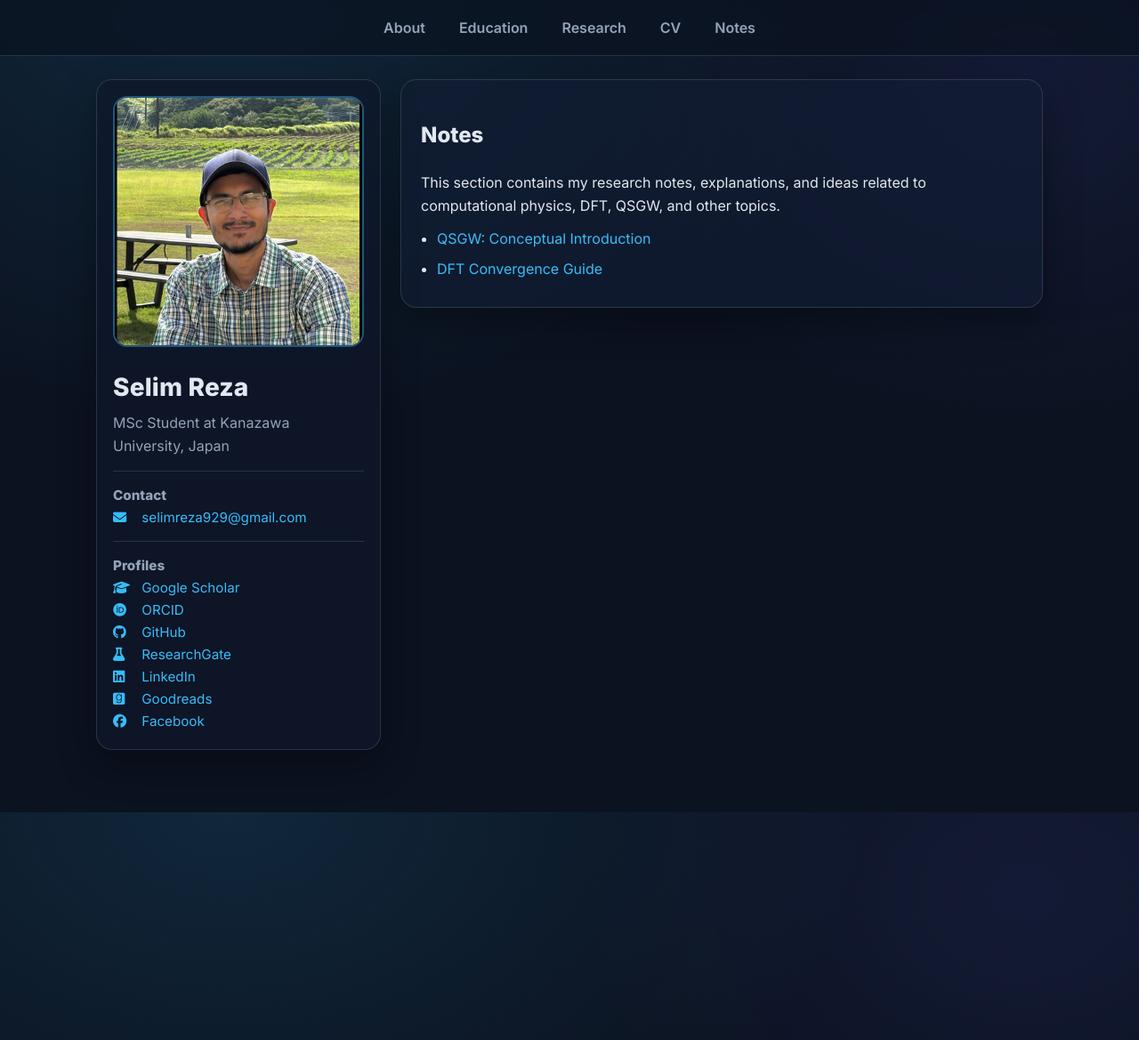
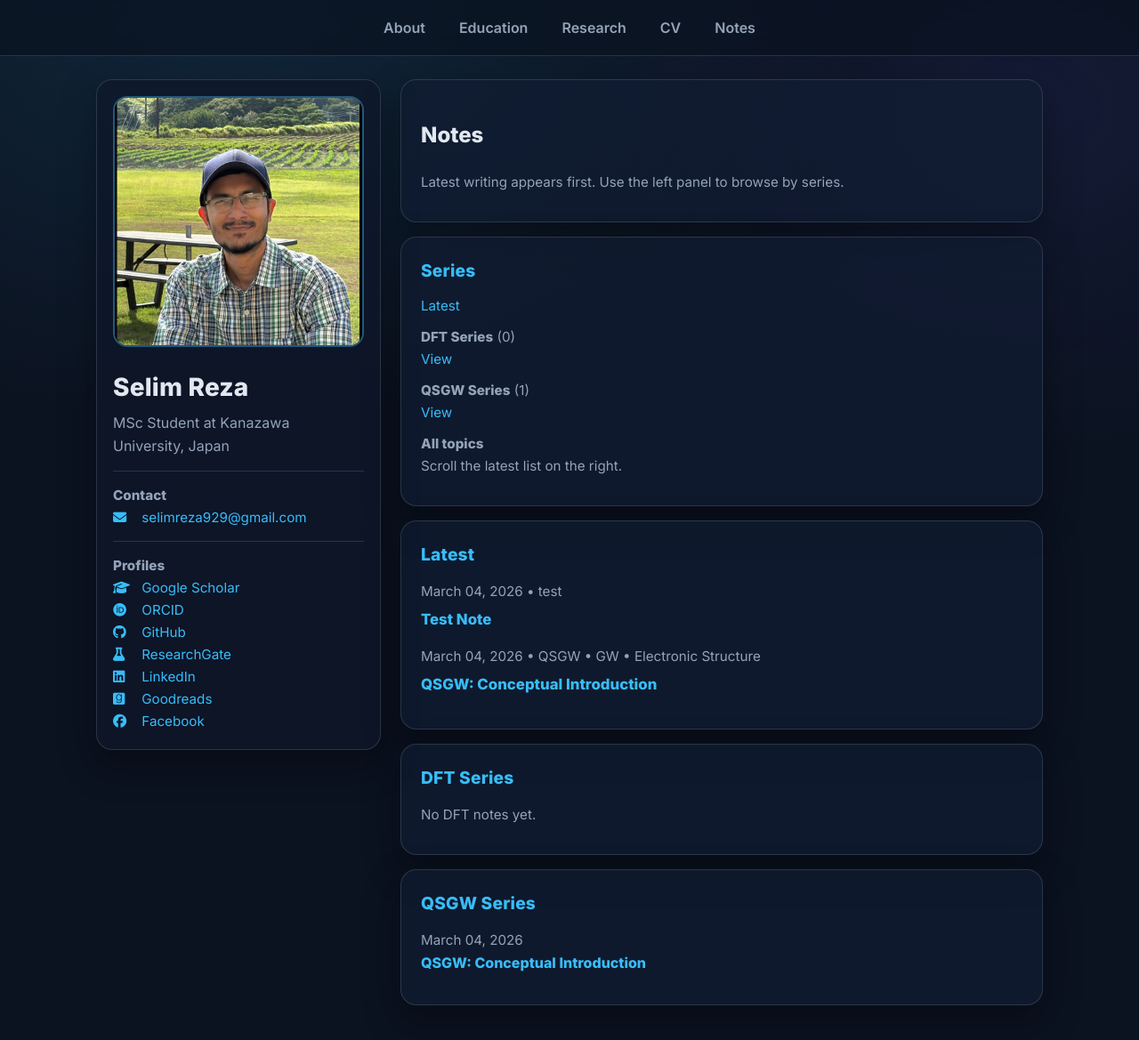
Before and after one commit to selimphy/selimphy.github.io, a Jekyll site: the page built from notes/index.html, in a window 1280 px wide and 1216 px high. Shown: the top 1169 px of the window at 89% size. Built offline with Jekyll 4.4.1, drawn with Linux system fonts in a browser that asks for light colours.

Commit message:
Update index.html

```diff
--- a/notes/index.html
+++ b/notes/index.html
@@ -4,18 +4,14 @@ layout: none
 
 <!doctype html>
 <html lang="en">
-
 <head>
 <meta charset="utf-8">
 <meta name="viewport" content="width=device-width, initial-scale=1">
-
 <title>Notes | Selim Reza</title>
 
 <link href="https://fonts.googleapis.com/css2?family=Inter:wght@300;400;600;800&display=swap" rel="stylesheet">
 <link rel="stylesheet" href="/assets/css/style.css">
-<link rel="stylesheet"
-href="https://cdnjs.cloudflare.com/ajax/libs/font-awesome/6.5.0/css/all.min.css">
-
+<link rel="stylesheet" href="https://cdnjs.cloudflare.com/ajax/libs/font-awesome/6.5.0/css/all.min.css">
 </head>
 
 <body>
@@ -24,30 +20,98 @@ href="https://cdnjs.cloudflare.com/ajax/libs/font-awesome/6.5.0/css/all.min.css"
 
 <div class="wrap">
 
-{% include sidebar.html %}
+  {% include sidebar.html %}
 
-<main>
+  <main>
 
-<section class="card">
+    <section class="card">
+      <h1>Notes</h1>
+      <p class="small">Latest writing appears first. Use the left panel to browse by series.</p>
+    </section>
 
-<h1>Notes</h1>
+    {% assign latest = site.notes | sort: "date" | reverse %}
+    {% assign dft_series = site.notes | where_exp: "n", "n.tags contains 'DFT'" | sort: "date" | reverse %}
+    {% assign qsgw_series = site.notes | where_exp: "n", "n.tags contains 'QSGW'" | sort: "date" | reverse %}
 
-<p>
-This section contains my research notes, explanations, and ideas related to computational physics, DFT, QSGW, and other topics.
-</p>
+    <div class="grid">
 
-<ul>
+      <!-- LEFT: Series -->
+      <aside class="card side">
+        <h2 style="margin-bottom:10px;">Series</h2>
 
-<li><a href="qsgw-introduction.html">QSGW: Conceptual Introduction</a></li>
+        <p class="small" style="margin-top:0;">
+          <a href="#latest">Latest</a>
+        </p>
 
-<li><a href="dft-convergence.html">DFT Convergence Guide</a></li>
+        <p class="small"><strong>DFT Series</strong> ({{ dft_series | size }})<br>
+          <a href="#dft">View</a>
+        </p>
 
-</ul>
+        <p class="small"><strong>QSGW Series</strong> ({{ qsgw_series | size }})<br>
+          <a href="#qsgw">View</a>
+        </p>
 
-</section>
+        <p class="small"><strong>All topics</strong><br>
+          Scroll the latest list on the right.
+        </p>
+      </aside>
 
-</main>
+      <!-- RIGHT: Latest -->
+      <div>
 
+        <section class="card" id="latest">
+          <h2>Latest</h2>
+
+          {% for note in latest %}
+            <div class="post" style="margin-bottom:14px;">
+              <div class="small" style="margin-bottom:6px;">
+                {{ note.date | date: "%B %d, %Y" }}
+                {% if note.tags %} • {{ note.tags | join: " • " }}{% endif %}
+              </div>
+              <div style="font-weight:800; font-size:1.05rem;">
+                <a href="{{ note.url }}">{{ note.title }}</a>
+              </div>
+            </div>
+          {% endfor %}
+        </section>
+
+        <section class="card" id="dft">
+          <h2>DFT Series</h2>
+          {% if dft_series.size == 0 %}
+            <p class="small">No DFT notes yet.</p>
+          {% else %}
+            {% for note in dft_series %}
+              <div class="post" style="margin-bottom:12px;">
+                <div class="small">{{ note.date | date: "%B %d, %Y" }}</div>
+                <div style="font-weight:800;">
+                  <a href="{{ note.url }}">{{ note.title }}</a>
+                </div>
+              </div>
+            {% endfor %}
+          {% endif %}
+        </section>
+
+        <section class="card" id="qsgw">
+          <h2>QSGW Series</h2>
+          {% if qsgw_series.size == 0 %}
+            <p class="small">No QSGW notes yet.</p>
+          {% else %}
+            {% for note in qsgw_series %}
+              <div class="post" style="margin-bottom:12px;">
+                <div class="small">{{ note.date | date: "%B %d, %Y" }}</div>
+                <div style="font-weight:800;">
+                  <a href="{{ note.url }}">{{ note.title }}</a>
+                </div>
+              </div>
+            {% endfor %}
+          {% endif %}
+        </section>
+
+      </div>
+
+    </div>
+
+  </main>
 </div>
 
 </body>
```
